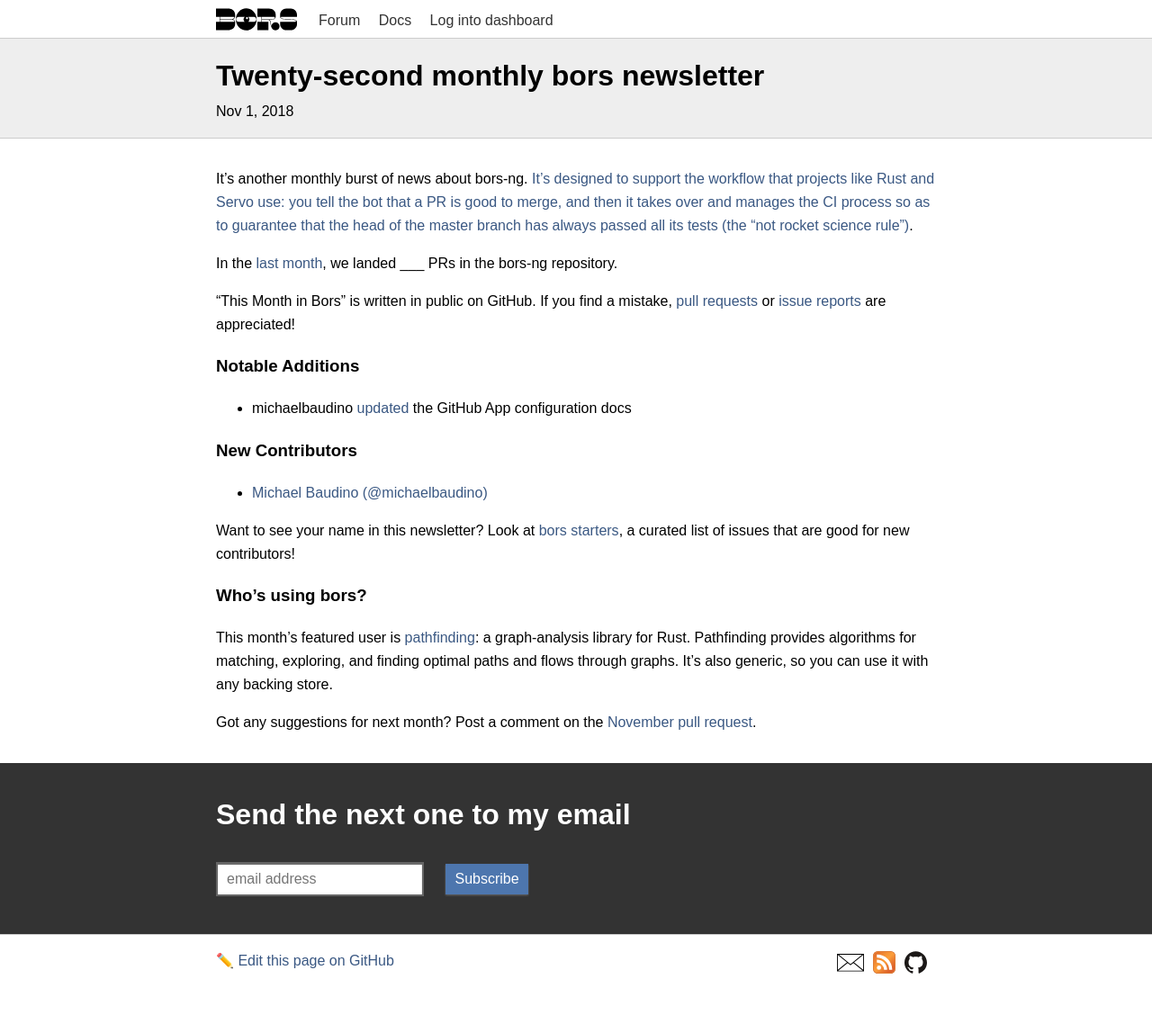
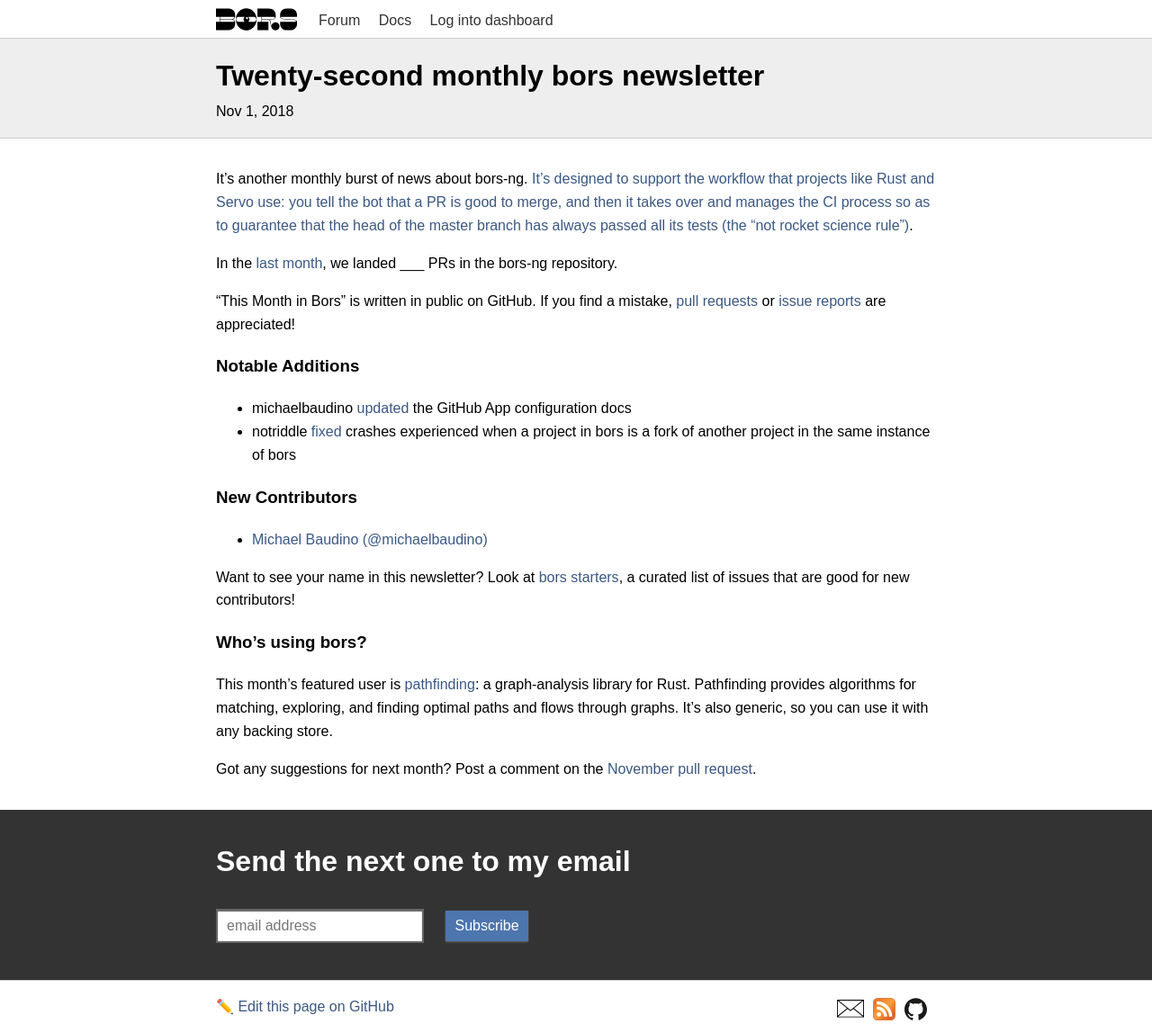
Before and after one commit to bors-ng/bors-ng.github.io, a Jekyll site: the page built from _posts/2018-11-01-tmib-22.md, in a window 1280 px wide. Shown: the whole page at 90% size. Built offline with Jekyll 4.4.1, drawn with Linux system fonts in a browser that asks for light colours; before the commit the page ends 1097 px from its top, so only the background shows below that.

Commit message:
Add bors-ng/bors-ng#507

```diff
--- a/_posts/2018-11-01-tmib-22.md
+++ b/_posts/2018-11-01-tmib-22.md
@@ -21,6 +21,7 @@
 ### Notable Additions
 
 * michaelbaudino [updated](https://github.com/bors-ng/bors-ng/pull/504) the GitHub App configuration docs
+* notriddle [fixed](https://github.com/bors-ng/bors-ng/pull/507) crashes experienced when a project in bors is a fork of another project in the same instance of bors
 
 
 ### New Contributors
```
